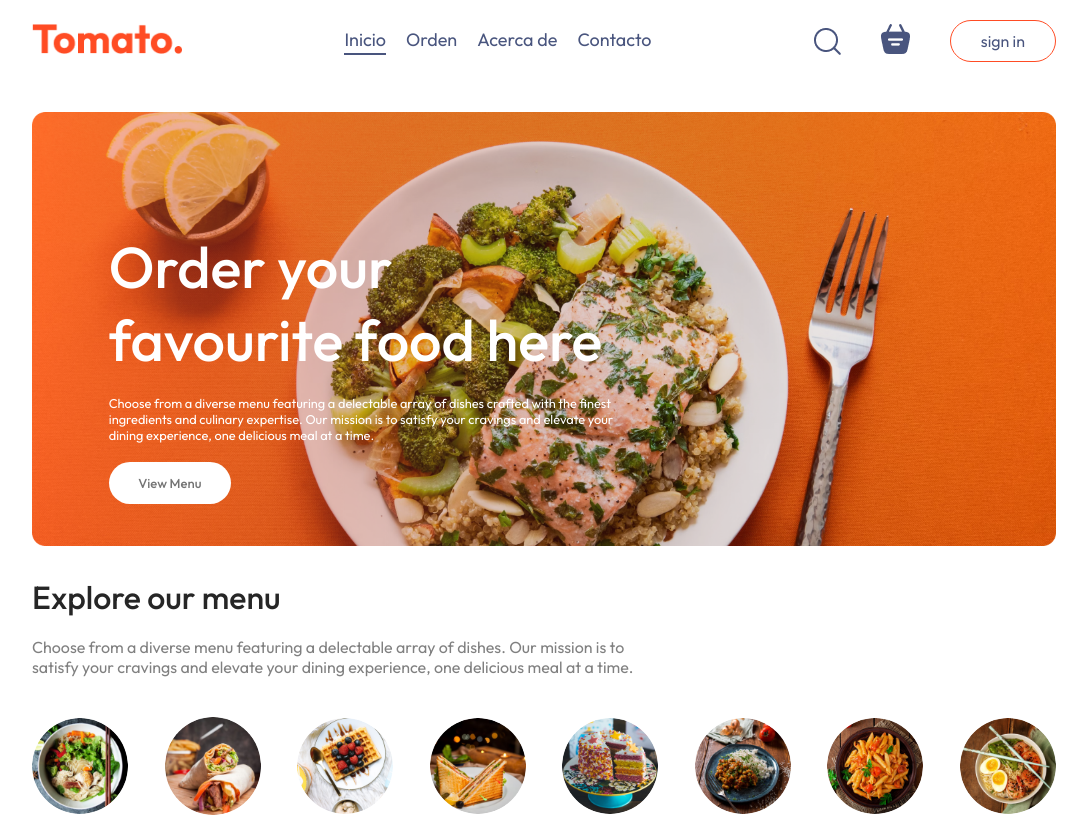
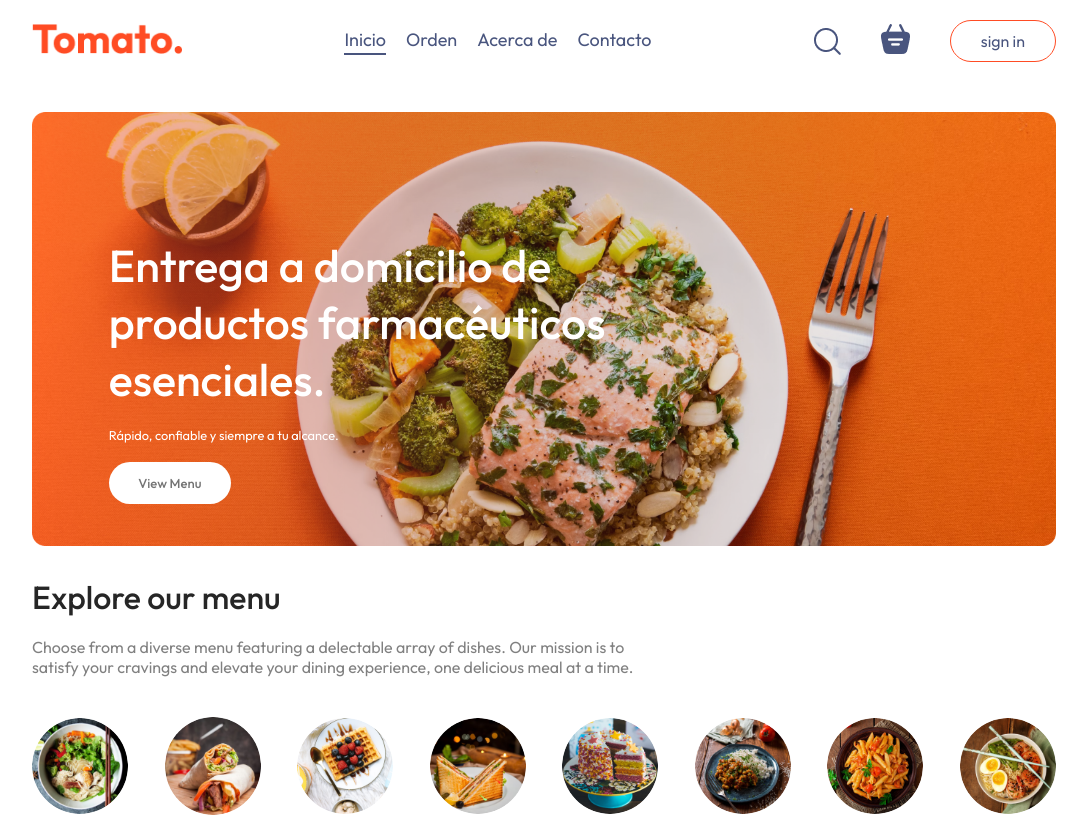
Before and after one commit to Omarsx1/Farmacia-Delivery, a React (Vite) app in the folder frontend/: page / in a window 1280 px wide. Shown: the top 817 px of the page, without its empty margins (96-1183 px from the left). Built offline with nearby package versions, Linux system fonts and the light colour scheme; no server answers.

Commit message:
Actualiza Header Frontend

```diff
--- a/frontend/src/components/Header/Header.css
+++ b/frontend/src/components/Header/Header.css
@@ -19,7 +19,7 @@
 .header-contents h2{
     font-weight:500;
     color: white;
-    font-size: max(4.5vw,22px);
+    font-size: max(3.5vw,18px);
 }
 .header-contents p{
     color: white;
--- a/frontend/src/components/Header/Header.jsx
+++ b/frontend/src/components/Header/Header.jsx
@@ -1,16 +1,18 @@
-import React from 'react'
-import './Header.css'
+import React from "react";
+import "./Header.css";
 
 const Header = () => {
-    return (
-        <div className='header'>
-            <div className='header-contents'>
-                <h2>Order your favourite food here</h2>
-                <p>Choose from a diverse menu featuring a delectable array of dishes crafted with the finest ingredients and culinary expertise. Our mission is to satisfy your cravings and elevate your dining experience, one delicious meal at a time.</p>
-                <button>View Menu</button>
-            </div>
-        </div>
-    )
-}
+  return (
+    <div className="header">
+      <div className="header-contents">
+        <h2>Entrega a domicilio de productos farmacéuticos esenciales.</h2>
+        <p>
+        Rápido, confiable y siempre a tu alcance.
+        </p>
+        <button>View Menu</button>
+      </div>
+    </div>
+  );
+};
 
-export default Header
+export default Header;
```
